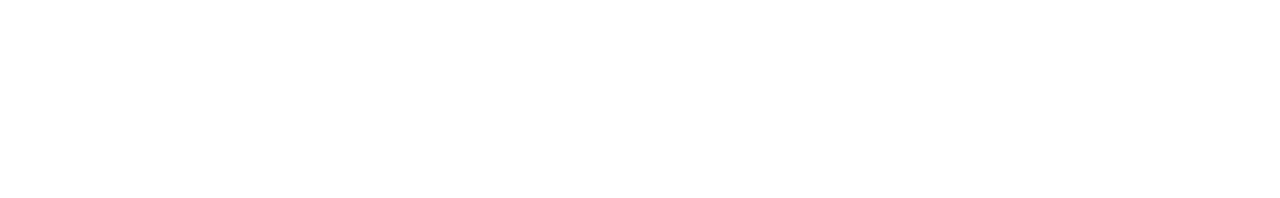
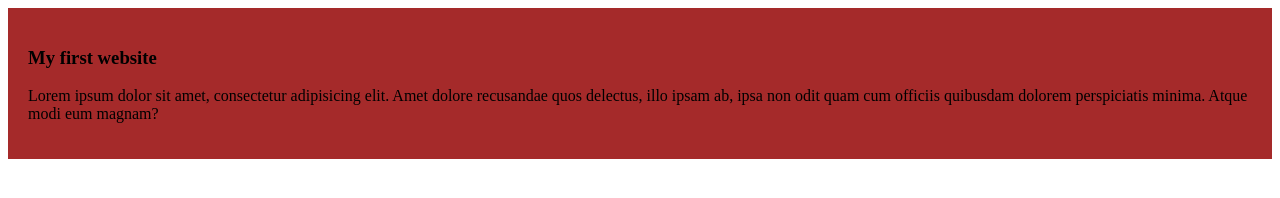
Before and after one commit to saima67/my-simple-website, a plain HTML site: page index.html in a window 1280 px wide. Drawn offline with Linux system fonts and the light colour scheme.

Commit message:
added the first blog

```diff
--- a/index.html
+++ b/index.html
@@ -4,8 +4,13 @@
     <meta charset="UTF-8">
     <meta name="viewport" content="width=device-width, initial-scale=1.0">
     <title>My simple website</title>
+    <link rel="stylesheet" href="styles/blog.css">
 </head>
 <body>
+    <div>
+        <h3>My first website</h3>
+        <p>Lorem ipsum dolor sit amet, consectetur adipisicing elit. Amet dolore recusandae quos delectus, illo ipsam ab, ipsa non odit quam cum officiis quibusdam dolorem perspiciatis minima. Atque modi eum magnam?</p>
+    </div>
 
 </body>
 </html>
--- /dev/null
+++ b/styles/blog.css
@@ -0,0 +1,4 @@
+div{
+    background-color: brown;
+    padding: 20px;
+}
```
